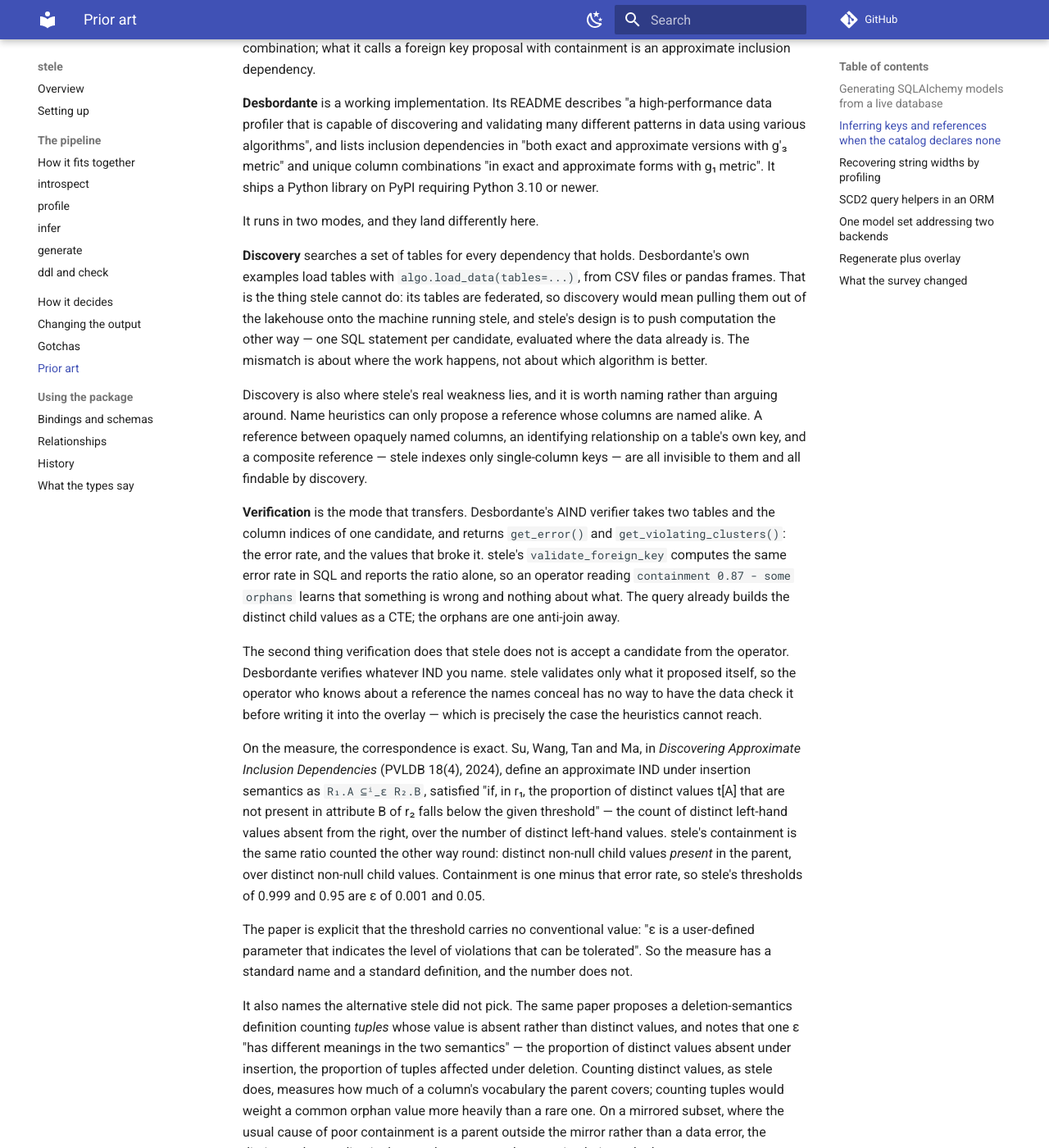
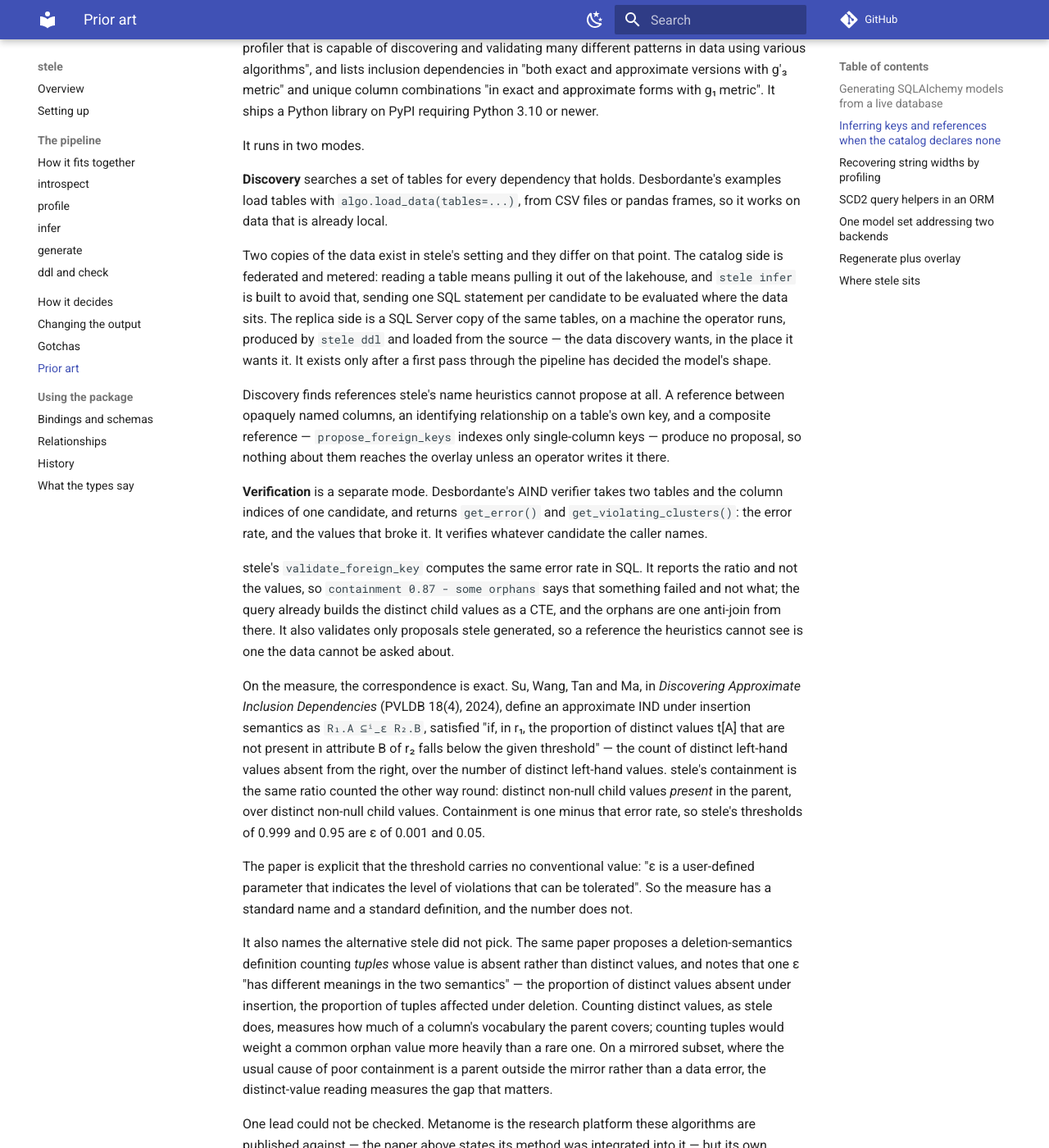
Before and after one commit to dchud/stele, an MkDocs documentation site: the page built from docs/prior-art.md, in a window 1280 px wide and 1400 px high, scrolled down 1256 px. Shown: the whole window at 82% size. Built offline with MkDocs 1.6.1 and Material for MkDocs 9.7.7, drawn with Linux system fonts in a browser that asks for light colours; comment, search, counter and statistics services are not loaded; some of the changed text lies outside the part shown.

Commit message:
docs: state findings rather than frame them, and correct the discovery claim
Two problems with the prior-art page, both the same shape: it narrated a
deliberation instead of recording a fact.

The framing language is gone. "Worth naming rather than arguing around",
"stele should be more explicit", "worth borrowing regardless", "that is not
a claim to novelty", "its narrowness is probably why" - each addressed a
decision nobody was making while reading. The closing section was a list of
recommendations, which is the same problem at section length; it is now a
statement of where stele sits relative to the published counterparts. What
to do about any of it belongs in the tracker, which is also the only place
a ticket ID is allowed to appear.

The Desbordante claim was wrong, not just badly framed. It said discovery
cannot run because stele's tables are federated. Two copies of the data
exist and only one of them is: the replica is a SQL Server copy of the same
tables, produced by `stele ddl`, on a machine the operator runs. The page
now says that, along with the constraint that follows - the replica exists
only after a first pass has decided the model's shape.

Tracked as bd-fa4: whether discovery against the replica can reach the
references name matching cannot, and what ordering, ingestion and precision
cost.

```diff
--- a/docs/prior-art.md
+++ b/docs/prior-art.md
@@ -6,8 +6,8 @@
 borrows, and what it does differently.
 
 Every claim here about another project was checked against that project's
-own documentation or source, and each says which. Where a lead could not be
-checked, the page says that rather than guessing.
+own documentation or source, and each says which. Leads that could not be
+checked are named as such.
 
 ## Generating SQLAlchemy models from a live database
 
@@ -47,9 +47,6 @@
 
 ## Inferring keys and references when the catalog declares none
 
-This is the axis with a genuine literature, and stele should be more
-explicit that it is standing next to one.
-
 The formal names are **unique column combination discovery** for keys and
 **inclusion dependency discovery** for references. What stele calls a
 proposed primary key is a candidate unique column combination; what it calls
@@ -64,39 +61,38 @@
 g₁ metric". It ships a Python library on PyPI requiring Python 3.10 or
 newer.
 
-It runs in two modes, and they land differently here.
+It runs in two modes.
 
 **Discovery** searches a set of tables for every dependency that holds.
-Desbordante's own examples load tables with `algo.load_data(tables=...)`,
-from CSV files or pandas frames. That is the thing stele cannot do: its
-tables are federated, so discovery would mean pulling them out of the
-lakehouse onto the machine running stele, and stele's design is to push
-computation the other way — one SQL statement per candidate, evaluated
-where the data already is. The mismatch is about where the work happens,
-not about which algorithm is better.
+Desbordante's examples load tables with `algo.load_data(tables=...)`, from
+CSV files or pandas frames, so it works on data that is already local.
 
-Discovery is also where stele's real weakness lies, and it is worth naming
-rather than arguing around. Name heuristics can only propose a reference
-whose columns are named alike. A reference between opaquely named columns,
-an identifying relationship on a table's own key, and a composite reference
-— stele indexes only single-column keys — are all invisible to them and all
-findable by discovery.
+Two copies of the data exist in stele's setting and they differ on that
+point. The catalog side is federated and metered: reading a table means
+pulling it out of the lakehouse, and `stele infer` is built to avoid that,
+sending one SQL statement per candidate to be evaluated where the data
+sits. The replica side is a SQL Server copy of the same tables, on a machine
+the operator runs, produced by `stele ddl` and loaded from the source — the
+data discovery wants, in the place it wants it. It exists only after a first
+pass through the pipeline has decided the model's shape.
 
-**Verification** is the mode that transfers. Desbordante's AIND verifier
-takes two tables and the column indices of one candidate, and returns
-`get_error()` and `get_violating_clusters()`: the error rate, and the values
-that broke it. stele's `validate_foreign_key` computes the same error rate
-in SQL and reports the ratio alone, so an operator reading `containment
-0.87 - some orphans` learns that something is wrong and nothing about what.
-The query already builds the distinct child values as a CTE; the orphans are
-one anti-join away.
+Discovery finds references stele's name heuristics cannot propose at all. A
+reference between opaquely named columns, an identifying relationship on a
+table's own key, and a composite reference — `propose_foreign_keys` indexes
+only single-column keys — produce no proposal, so nothing about them reaches
+the overlay unless an operator writes it there.
 
-The second thing verification does that stele does not is accept a candidate
-from the operator. Desbordante verifies whatever IND you name. stele
-validates only what it proposed itself, so the operator who knows about a
-reference the names conceal has no way to have the data check it before
-writing it into the overlay — which is precisely the case the heuristics
-cannot reach.
+**Verification** is a separate mode. Desbordante's AIND verifier takes two
+tables and the column indices of one candidate, and returns `get_error()`
+and `get_violating_clusters()`: the error rate, and the values that broke
+it. It verifies whatever candidate the caller names.
+
+stele's `validate_foreign_key` computes the same error rate in SQL. It
+reports the ratio and not the values, so `containment 0.87 - some orphans`
+says that something failed and not what; the query already builds the
+distinct child values as a CTE, and the orphans are one anti-join from
+there. It also validates only proposals stele generated, so a reference the
+heuristics cannot see is one the data cannot be asked about.
 
 On the measure, the correspondence is exact. Su, Wang, Tan and Ma, in
 *Discovering Approximate Inclusion Dependencies* (PVLDB 18(4), 2024), define
@@ -123,12 +119,12 @@
 covers; counting tuples would weight a common orphan value more heavily
 than a rare one. On a mirrored subset, where the usual cause of poor
 containment is a parent outside the mirror rather than a data error, the
-distinct-value reading is the one that answers the question being asked.
+distinct-value reading measures the gap that matters.
 
 One lead could not be checked. Metanome is the research platform these
 algorithms are published against — the paper above states its method was
-integrated into it — but its own algorithm listing returned HTTP 403, so
-this page makes no claim about what that listing contains.
+integrated into it — but its own algorithm listing returned HTTP 403, and
+its contents are unchecked.
 
 ## Recovering string widths by profiling
 
@@ -146,10 +142,9 @@
 data" — assertions about properties you already know, checked on new data,
 rather than measurements of properties you do not.
 
-So stele's `profile` step, which samples an observed maximum length and
-rounds it up to a bucket in order to pick an `NVARCHAR(n)`, has no obvious
-tool to hand off to. That is a narrow job, and its narrowness is probably
-why.
+stele's `profile` step samples an observed maximum length and rounds it up
+to a bucket in order to pick an `NVARCHAR(n)`. Neither tool produces that
+number, and neither takes a schema decision as output.
 
 ## SCD2 query helpers in an ORM
 
@@ -169,8 +164,7 @@
 option that points it at an existing table.
 
 **SQLAlchemy-History** is a fork of Continuum, and says so in its README.
-That README does not address attaching to externally-managed tables either
-way, so this page claims nothing about it beyond the absence.
+Its README does not address attaching to externally-managed tables.
 
 **SQL Server's system-versioned temporal tables** are the closest thing to
 stele's history layer, and they are a standard rather than a library.
@@ -194,11 +188,15 @@
 owns the history and writes to it on every modification. stele's history is
 written by a source system it does not control and never writes to, and the
 other backend is Databricks, which has no equivalent feature — so the same
-model set could not use it and still address both. The read-side vocabulary
-is worth borrowing regardless. `FOR SYSTEM_TIME`'s five subclauses — `AS
-OF`, `FROM`/`TO`, `BETWEEN`, `CONTAINED IN` and `ALL` — cover the ground
-`as_of`, `changes_between` and `versions_of` cover, and are the standard
-names for it.
+model set could not use it and still address both.
+
+`FOR SYSTEM_TIME` has five subclauses: `AS OF`, `FROM`/`TO`, `BETWEEN`,
+`CONTAINED IN` and `ALL`. `as_of` implements `AS OF`. `versions_of` returns
+one entity's rows, which is `ALL` narrowed to a key. `CONTAINED IN`, which
+selects versions that both opened and closed inside a window, has no
+equivalent, and `overlaps()` is a predicate rather than a select.
+`changes_between` is `start >= a AND start < b` — versions that came into
+effect during a window — which none of the five expresses.
 
 ## One model set addressing two backends
 
@@ -211,9 +209,8 @@
 stele uses the same mechanism for something the documentation does not
 describe: two different database products, reached by one class hierarchy,
 with the schema token resolving per engine. No generator built on the
-feature turned up. This is the smallest and least researched claim on the
-page, and also the one where stele's use is furthest from the documented
-intent.
+feature turned up. Of everything on this page, this is the use furthest from
+what its own documentation describes.
 
 ## Regenerate plus overlay
 
@@ -239,28 +236,18 @@
 those resources in your warehouse" — properties describe models someone
 wrote, rather than customising generated output.
 
-## What the survey changed
+## Where stele sits
 
-Three things worth acting on came out of it, and one worth saying.
+Nothing found here does what stele does end to end. That is a statement
+about the problem rather than about stele: a federated catalog that declares
+nothing, mirrored SCD2 companions, and two backends answering to one model
+set is a narrow combination, and each part of it is solved better elsewhere
+in isolation.
 
-- The inference vocabulary is standard and stele does not use it. "Unique
-  column combination" and "approximate inclusion dependency under insertion
-  semantics" name exactly what `stele infer` proposes, and containment is
-  one minus the published error rate. Adopting the terms costs nothing and
-  connects the heuristics page to a literature a reader may already know.
-- `FOR SYSTEM_TIME`'s subclause names are the standard vocabulary for the
-  SCD2 read surface, and stele's `as_of` already implements `AS OF`'s exact
-  predicate.
-- Desbordante's verification mode has two things stele's validation lacks:
-  it reports the values that violate a candidate, not just the error rate,
-  and it verifies a candidate the caller supplies rather than only ones it
-  proposed. Both are reachable in SQL from the query stele already runs, and
-  the second is the only route stele has to a reference its name heuristics
-  cannot see. Its discovery mode does not transfer — it wants the tables
-  local, and stele's are not.
-
-And the thing worth saying plainly: nothing found here does what stele does
-end to end, but that is not a claim to novelty. It is a narrow problem — a
-federated catalog that declares nothing, mirrored SCD2 companions, and two
-backends that must answer to one model set — and the parts of it are each
-solved better elsewhere in isolation.
+Three of stele's own mechanisms have published counterparts that describe
+them more precisely than stele's documentation does. Its key and reference
+proposals are candidate unique column combinations and approximate inclusion
+dependencies, and its containment is one minus the published error rate. Its
+`as_of` computes the predicate `FOR SYSTEM_TIME AS OF` is defined by. Its
+overlay is the shape Generation Gap names for behaviour, applied to model
+shape instead.
```
Also changed, not shown: 1 other file.
